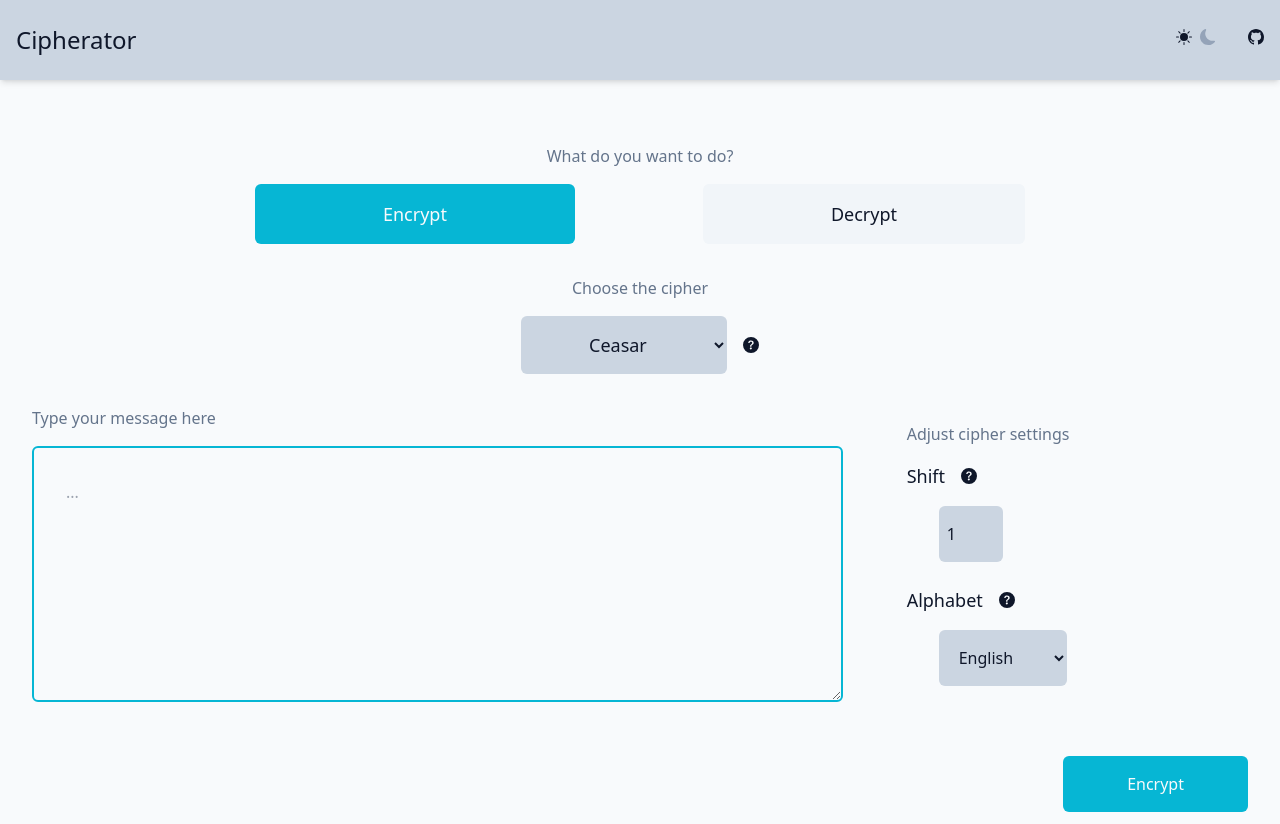
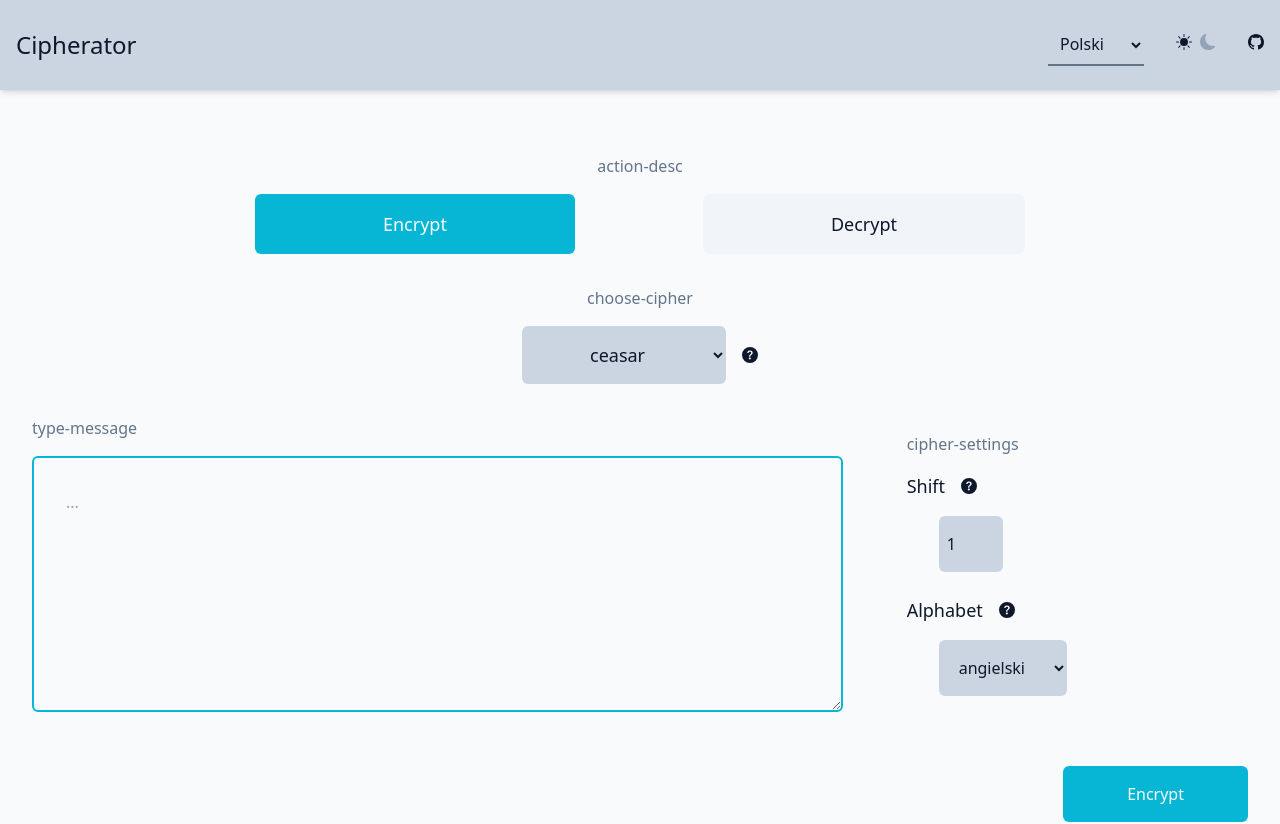
Before and after one commit to karo-fox/encryptor, a Vue app in the folder client/: page / in a window 1280 px wide. Shown: the top 824 px of the page. Built offline with nearby package versions, Linux system fonts and the light colour scheme.

Commit message:
feat(client): add I18n plugin & language localization

```diff
--- a/client/package.json
+++ b/client/package.json
@@ -15,9 +15,11 @@
   },
   "dependencies": {
     "pinia": "^2.0.16",
-    "vue": "^3.2.37"
+    "vue": "^3.2.37",
+    "vue-i18n": "^9.2.2"
   },
   "devDependencies": {
+    "@intlify/vite-plugin-vue-i18n": "^6.0.1",
     "@rushstack/eslint-patch": "^1.1.0",
     "@types/jsdom": "^16.2.14",
     "@types/node": "^16.11.45",
--- a/client/src/App.vue
+++ b/client/src/App.vue
@@ -1,15 +1,19 @@
 <script setup lang="ts">
+import { useFormStore } from "./stores/form";
+import { useI18n } from "vue-i18n";
+
 import { useToggleDarkMode } from "./composables/toggleDarkMode";
+
+import CipherSelect from "./components/form/CipherSelect.vue";
+import ParamsPanel from "./components/form/ParamsPanel.vue";
+import MessageInput from "./components/form/MessageInput.vue";
 import CopiableBlock from "./components/CopiableBlock.vue";
 import AppHeader from "./components/header/AppHeader.vue";
 import ActionSwitch from "./components/form/ActionSwitch.vue";
 import InfoLink from "./components/InfoLink.vue";
-import { useFormStore } from "./stores/form";
-import CipherSelect from "./components/form/CipherSelect.vue";
-import ParamsPanel from "./components/form/ParamsPanel.vue";
-import MessageInput from "./components/form/MessageInput.vue";
 
 const formStore = useFormStore();
+const { t } = useI18n();
 
 useToggleDarkMode();
 </script>
@@ -31,26 +35,28 @@ useToggleDarkMode();
       <div class="max-w-7xl mx-auto px-4 sm:px-6 md:px-8">
         <main class="mt-16">
           <p class="flex justify-center text-slate-500">
-            What do you want to do?
+            {{ t("action-desc") }}
           </p>
           <div class="flex justify-center py-4 mb-4">
             <ActionSwitch />
           </div>
-          <p class="flex justify-center text-slate-500">Choose the cipher</p>
+          <p class="flex justify-center text-slate-500">
+            {{ t("choose-cipher") }}
+          </p>
           <div class="flex justify-center items-center py-4">
             <CipherSelect />
             <InfoLink link-to="info-ceasar" />
           </div>
           <div class="grid md:grid-cols-3">
             <div class="py-4 md:col-span-2">
-              <p class="text-slate-500">Type your message here</p>
+              <p class="text-slate-500">{{ t("type-message") }}</p>
               <div class="py-4">
                 <MessageInput />
               </div>
             </div>
             <div class="py-4 md:ml-8 lg:ml-16">
               <div id="params" class="py-4 flex flex-col">
-                <p class="text-slate-500">Adjust cipher settings</p>
+                <p class="text-slate-500">{{ t("cipher-settings") }}</p>
                 <ParamsPanel />
               </div>
             </div>
@@ -65,7 +71,7 @@ useToggleDarkMode();
           </div>
           <output>
             <div class="pb-8">
-              <div class="text-xl py-4">Your results:</div>
+              <div class="text-xl py-4">{{ t("results") }}:</div>
               <div
                 class="min-h-[16rem] bg-slate-50 dark:bg-slate-900 rounded-md border-cyan-500 border-2 border-solid"
               >
@@ -110,3 +116,22 @@ useToggleDarkMode();
     </div>
   </div>
 </template>
+
+<i18n>
+  {
+    "pl": {
+      "action-desc": "Co chcesz zrobić?",
+      "choose-cipher": "Wybierz szyfr",
+      "type-message": "Tutaj wpisz swoją wiadomość",
+      "cipher-settings": "Dobierz ustawienia szyfru",
+      "results": "Twój wynik",
+    },
+    "en": {
+      "action-desc": "What do you want to do?",
+      "choose-cipher": "Choose the cipher",
+      "type-message": "Type your message here",
+      "cipher-settings": "Adjust cipher settings",
+      "results": "Your result",
+    }
+  }
+</i18n>
--- a/client/src/components/form/CipherSelect.vue
+++ b/client/src/components/form/CipherSelect.vue
@@ -1,8 +1,11 @@
 <script setup lang="ts">
 import { Cipher, useFormStore } from "@/stores/form";
-import { capitalize, ref, watch } from "vue";
+import { useI18n } from "vue-i18n";
+import { ref, watch } from "vue";
 
 const formStore = useFormStore();
+const { t } = useI18n();
+
 const cipher = ref(formStore.cipher);
 
 watch(cipher, (newCipher, oldCipher) => {
@@ -19,7 +22,20 @@ watch(cipher, (newCipher, oldCipher) => {
     class="text-lg p-4 bg-slate-300 rounded-md dark:text-slate-900 px-4 lg:px-16"
   >
     <option v-for="option in Cipher" :value="option" :key="`id-${option}`">
-      {{ capitalize(option) }}
+      {{ t(option) }}
     </option>
   </select>
 </template>
+
+<i18n>
+  {
+    "en": {
+      "ceasar": "Ceasar cipher",
+      "switch": "ga-de-ry-po-lu-ki",
+    },
+    "pl": {
+      "ceasar": "Szyfr Cezara",
+      "switch": "ga-de-ry-po-lu-ki",
+    }
+  }
+</i18n>
--- a/client/src/components/form/DynamicSelectField.vue
+++ b/client/src/components/form/DynamicSelectField.vue
@@ -1,18 +1,27 @@
 <script setup lang="ts">
+import { useI18n } from "vue-i18n";
+import { computed, capitalize } from "vue";
+
 import type { DynamicFieldOptions } from "@/core/models";
-import { computed, capitalize } from "vue";
+
 import InfoLink from "../InfoLink.vue";
 
 const props = defineProps<{
   modelValue: any;
   name: string;
-  selectOptions: { value: any; text: string }[];
+  selectValues: string[];
+  translation?: {
+    en: { [key: string]: string };
+    pl: { [key: string]: string };
+  };
   options?: DynamicFieldOptions;
 }>();
 
 const emit = defineEmits<{
   (e: "update:modelValue", value: typeof props.modelValue): void;
 }>();
+
+const { t } = useI18n({ messages: props.translation || {} });
 
 const value = computed({
   get() {
@@ -22,6 +31,13 @@ const value = computed({
     emit("update:modelValue", value);
   },
 });
+
+function translateOrNot(value: string): string {
+  if (props.translation) {
+    return t(value);
+  }
+  return value;
+}
 </script>
 
 <template>
@@ -30,12 +46,8 @@ const value = computed({
     <InfoLink v-if="options?.link" :link-to="`info-${name}`" />
   </div>
   <select :name="name" :class="options?.style || ''" v-model="value">
-    <option
-      v-for="option in selectOptions"
-      :key="option.value"
-      :value="option.value"
-    >
-      {{ option.text }}
+    <option v-for="value in selectValues" :key="value" :value="value">
+      {{ translateOrNot(value) }}
     </option>
   </select>
 </template>
--- a/client/src/components/form/params/CeasarParams.vue
+++ b/client/src/components/form/params/CeasarParams.vue
@@ -1,13 +1,16 @@
 <script setup lang="ts">
 import { useFormStore } from "@/stores/form";
-import { ref, watchEffect } from "vue";
-import InfoLink from "@/components/InfoLink.vue";
-import DynamicInputField from "../DynamicInputField.vue";
+import { useI18n } from "vue-i18n";
+import { ref, watchEffect, capitalize } from "vue";
+
 import { InputType, type DynamicFieldOptionsSet } from "@/core/models";
 import { required, maxValue, notNegative } from "@/core/validators";
+
+import DynamicInputField from "../DynamicInputField.vue";
 import DynamicSelectField from "../DynamicSelectField.vue";
 
 const form = useFormStore();
+const { t } = useI18n();
 
 const shift = ref(1);
 const alphabet = ref("en");
@@ -29,37 +32,45 @@ const options: DynamicFieldOptionsSet = {
   },
 };
 
-const alphabetSelectOptions = [
-  { text: "English", value: "en" },
-  { text: "Polish", value: "pl" },
-];
+const alphabetSelectValues = ["en", "pl"];
+const alphabetTranslation = {
+  en: {
+    en: "English",
+    pl: "Polish",
+  },
+  pl: {
+    pl: "polski",
+    en: "angielski",
+  },
+};
 </script>
 
 <template>
   <DynamicInputField
     v-model="shift"
-    name="shift"
+    :name="t('shift')"
     :type="InputType.Number"
     :options="options.shift"
     :validators="[required, maxValue(26), notNegative]"
   />
   <DynamicSelectField
     v-model="alphabet"
-    name="alphabet"
-    :select-options="alphabetSelectOptions"
+    :name="t('alphabet')"
+    :select-values="alphabetSelectValues"
     :options="options.alphabet"
+    :translation="alphabetTranslation"
   />
-  <!-- <div class="py-4 flex items-center ml-16 md:ml-0">
-    <label for="alphabet" class="text-lg">Alphabet</label>
-    <InfoLink link-to="info-alphabet" />
-  </div> -->
-  <!-- <select
-    id="alphabet"
-    name="alphabet"
-    class="p-4 w-32 ml-8 bg-slate-300 rounded-md text-slate-900"
-    v-model="alphabet"
-  >
-    <option value="en">English</option>
-    <option value="pl">Polish</option>
-  </select> -->
 </template>
+
+<i18n>
+  {
+    "pl": {
+      "shift": "przesunięcie",
+      "alphabet": "alfabet",
+    },
+    "en": {
+      "shift": "shift",
+      "alphabet": "alphabet",
+    },
+  }
+</i18n>
--- a/client/src/components/form/params/SwitchParams.vue
+++ b/client/src/components/form/params/SwitchParams.vue
@@ -1,12 +1,16 @@
 <script setup lang="ts">
+import { useFormStore } from "@/stores/form";
+import { useI18n } from "vue-i18n";
+import { ref, watchEffect } from "vue";
+
 import type { DynamicFieldOptionsSet } from "@/core/models";
-import { useFormStore } from "@/stores/form";
-import { ref, watchEffect } from "vue";
+
 import DynamicSelectField from "../DynamicSelectField.vue";
 
 const form = useFormStore();
+const { t } = useI18n();
 
-const switchKey = ref("");
+const switchKey = ref("ga-de-ry-po-lu-ki");
 
 watchEffect(() => {
   form.$patch({
@@ -14,10 +18,7 @@ watchEffect(() => {
   });
 });
 
-const switchKeySelectOptions = [
-  { text: "ga-de-ry-po-lu-ki", value: "ga-de-ry-po-lu-ki" },
-  { text: "po-li-ty-ka-re-nu", value: "po-li-ty-ka-re-nu" },
-];
+const switchKeySelectOptions = ["ga-de-ry-po-lu-ki", "po-li-ty-ka-re-nu"];
 
 const options: DynamicFieldOptionsSet = {
   switchKey: {
@@ -30,8 +31,19 @@ const options: DynamicFieldOptionsSet = {
 <template>
   <DynamicSelectField
     v-model="switchKey"
-    name="switch key"
-    :select-options="switchKeySelectOptions"
+    :name="t('switch-key')"
+    :select-values="switchKeySelectOptions"
     :options="options.switchKey"
   />
 </template>
+
+<i18n>
+  {
+    "pl": {
+      "switch-key": "klucz zamiany",
+    },
+    "en": {
+      "switch-key": "switch key",
+    }
+  }
+</i18n>
--- a/client/src/components/header/AppHeader.vue
+++ b/client/src/components/header/AppHeader.vue
@@ -1,15 +1,19 @@
 <script setup lang="ts">
 import DarkModeToggle from "./DarkModeToggle.vue";
 import IconGithub from "../icons/IconGithub.vue";
+import LanguageSelect from "./LanguageSelect.vue";
 </script>
 
 <template>
   <span class="mr-2 text-2xl">Cipherator</span>
   <div class="ml-auto">
+    <LanguageSelect />
+  </div>
+  <div class="ml-1 sm:ml-8">
     <DarkModeToggle />
   </div>
-  <div class="ml-8">
-    <a href="#">
+  <div class="ml-1 sm:ml-8">
+    <a href="https://github.com/karo-fox/encryptor">
       <button>
         <IconGithub class="h-4" />
       </button>
--- /dev/null
+++ b/client/src/components/header/LanguageSelect.vue
@@ -0,0 +1,9 @@
+<template>
+  <select
+    class="p-2 w-24 ml-8 bg-slate-300 text-slate-900 border-b-2 border-slate-500"
+    v-model="$i18n.locale"
+  >
+    <option value="pl">Polski</option>
+    <option value="en">English</option>
+  </select>
+</template>
--- /dev/null
+++ b/client/src/i18n/i18n.ts
@@ -0,0 +1,7 @@
+import { createI18n } from "vue-i18n";
+
+export const i18n = createI18n({
+  legacy: false,
+  locale: "pl",
+  fallbackLocale: "en",
+});
--- a/client/src/main.ts
+++ b/client/src/main.ts
@@ -1,10 +1,12 @@
 import { createApp } from "vue";
 import { createPinia } from "pinia";
 import App from "./App.vue";
+import { i18n } from "./i18n/i18n";
 
 import "./assets/styles.css";
 
 const app = createApp(App);
 
 app.use(createPinia());
+app.use(i18n);
 app.mount("#app");
--- a/client/vite.config.ts
+++ b/client/vite.config.ts
@@ -2,10 +2,11 @@ import { fileURLToPath, URL } from "node:url";
 
 import { defineConfig } from "vite";
 import vue from "@vitejs/plugin-vue";
+import vueI18n from "@intlify/vite-plugin-vue-i18n";
 
 // https://vitejs.dev/config/
 export default defineConfig({
-  plugins: [vue()],
+  plugins: [vue(), vueI18n()],
   resolve: {
     alias: {
       "@": fileURLToPath(new URL("./src", import.meta.url)),
```
Also changed, not shown: client/src/components/form/ActionSwitch.vue (+18 -3 lines), 1 other file (tests, documents, lock files or other folders).
